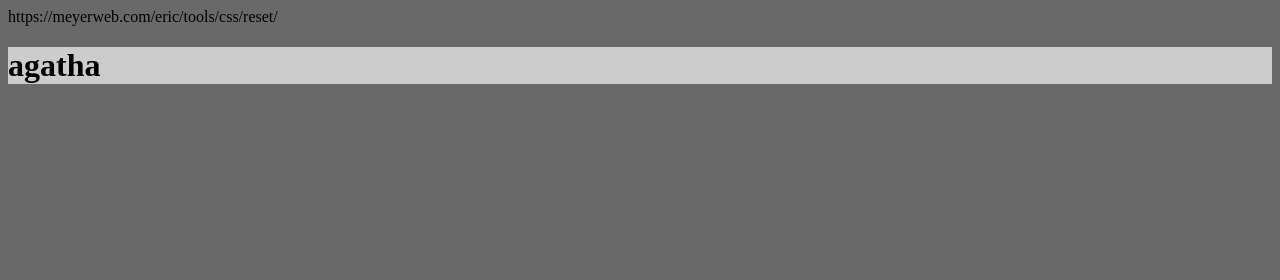
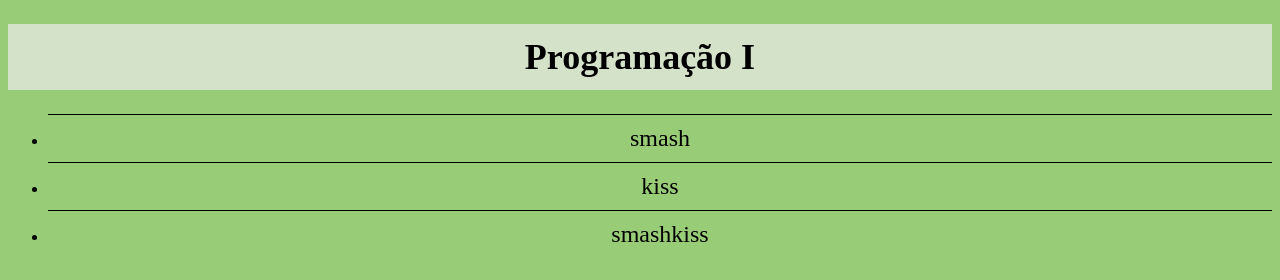
Before and after one commit to batataazu/2tri-agatha-2C, a plain HTML site: page agatha n1/index.html in a window 1280 px wide. Drawn offline with Linux system fonts and the light colour scheme.

Commit message:
2trii
sitezinho da agatha

```diff
--- a/agatha n1/index.html
+++ b/agatha n1/index.html
@@ -6,11 +6,18 @@
     <meta name="viewport" content="width=device-width, initial-scale=1.0">
     <link rel="stylesheet" href="style.css">
     <link rel="stylesheet" href="reset.css">
-<https>https://meyerweb.com/eric/tools/css/reset/</https>
-    <title> books </title>
+    <title> sitezaoo </title>
 </head>
 <body>
-    <h1> agatha </h1>
+   <header class="cabecalho">
+   <h1 class="cabecalho-titulo"> Programação I </h1>
+   <nav class="cabecalho-menu">
+    <ul>
+        <li><a class="cabecalho-menu-item" href="#">smash</a></li>
+        <li><a class="cabecalho-menu-item" href="#">kiss</a></li>
+        <li><a class="cabecalho-menu-item" href="#">smashkiss</a></li>
+        </ul>
+   </nav>
 </body>
 </html>
 </head>
--- a/agatha n1/style.css
+++ b/agatha n1/style.css
@@ -1,5 +1,5 @@
 :root {
-    --cor-de-fundo: rgb(105, 105, 105);
+    --cor-de-fundo: rgb(153, 204, 119);
 }
 
 body {
@@ -7,5 +7,28 @@ body {
 }
 
 h1 {
-    background-color: rgb(204, 204, 204);
+    background-color: rgb(213, 226, 202);
 }
+
+.cabecalho {
+  background-color: var(--cor-cabecalho);
+}
+
+.cabecalho-titulo {
+    font-size: 36px;
+    font-weight: 700;
+    padding: 12px;
+    text-align: center;
+}
+.cabecalho-menu {
+    background-color: var(--fundo-menu);
+}
+.cabecalho-menu-item {
+    display: block;
+    padding: 10px;
+    font-size: 24px;
+    text-decoration: none;
+    color: black;
+    text-align: center;
+    border-top: 1px solid;
+}
```
